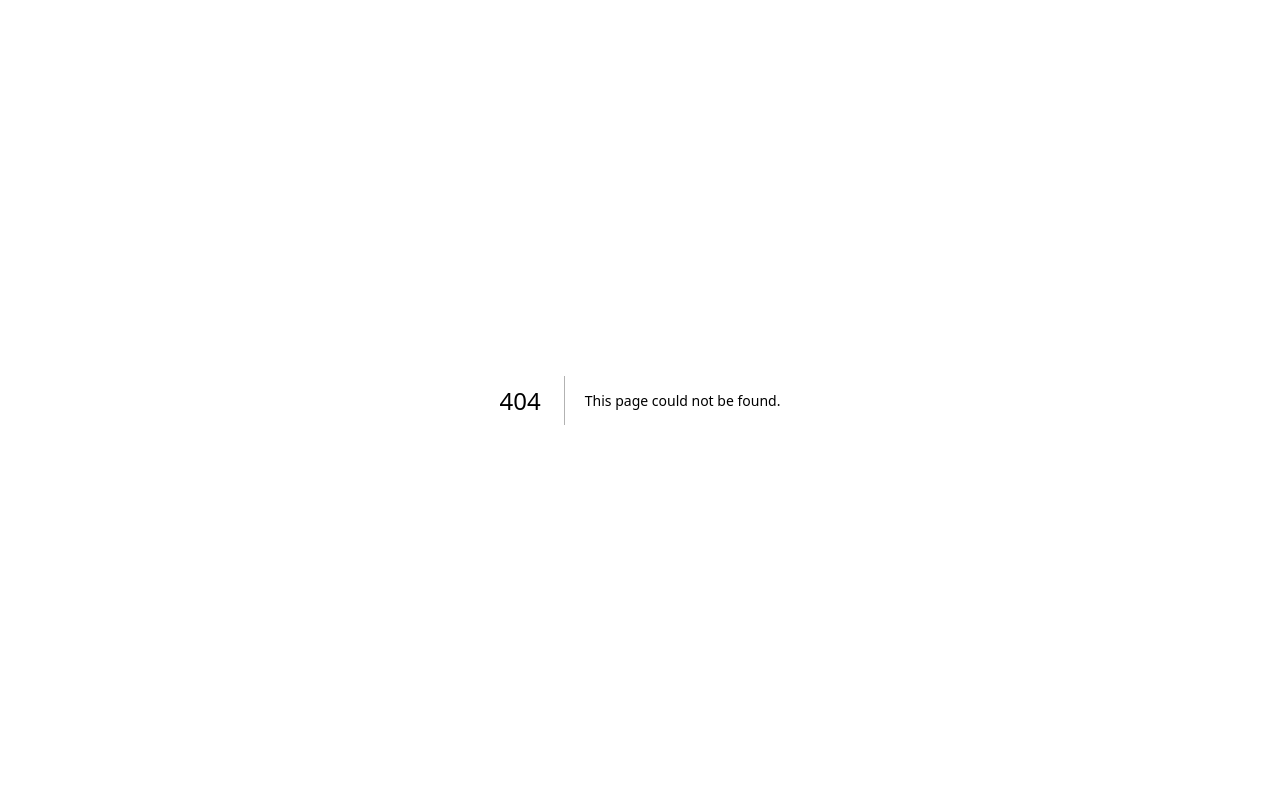
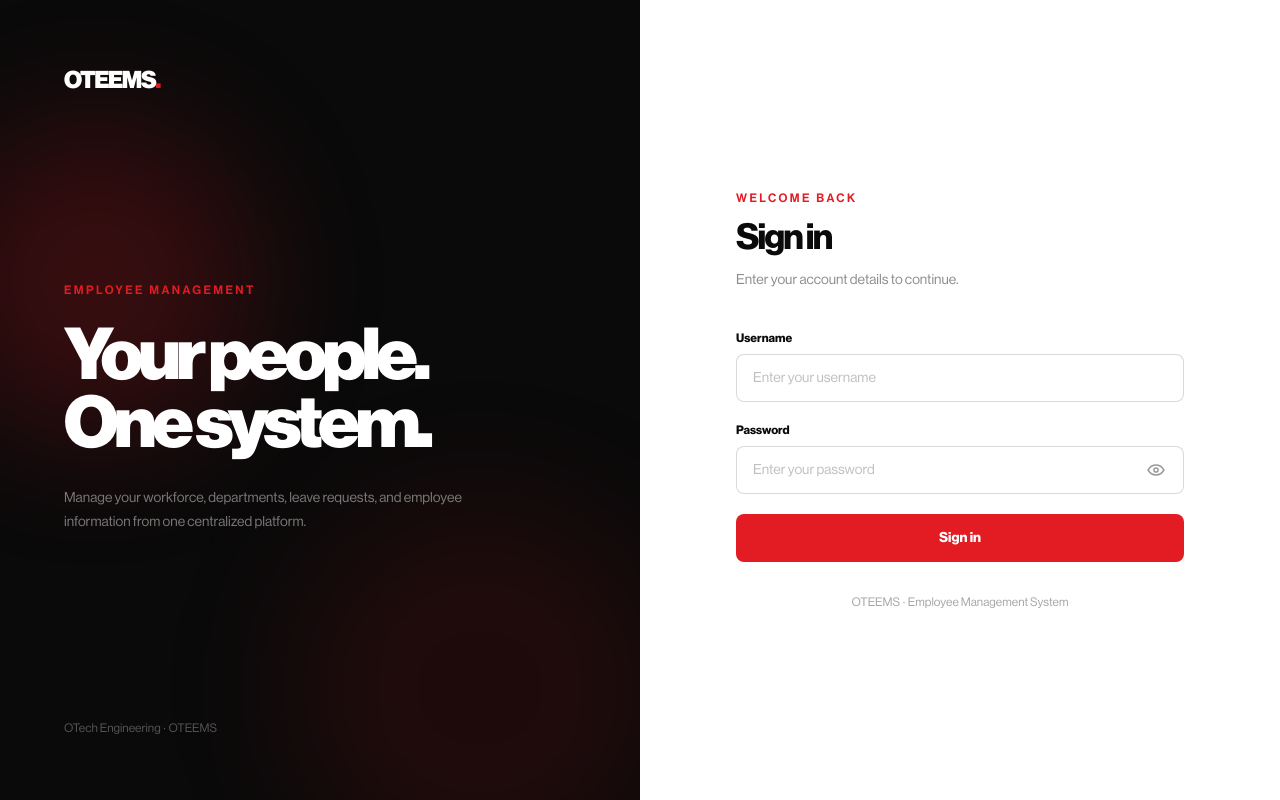
Before and after one commit to kitessafikadu/oteems, a Next.js app in the folder web/: page /login in a window 1280 px wide. Before the commit this address had no page. Built offline with nearby package versions, Linux system fonts and the light colour scheme.

Commit message:
feat(web):add login page to the web app

```diff
--- /dev/null
+++ b/web/app/login/page.tsx
@@ -0,0 +1,246 @@
+"use client";
+
+import Link from "next/link";
+import { FormEvent, useState } from "react";
+import { useRouter } from "next/navigation";
+
+import { login } from "@/lib/api/auth";
+import { setAccessToken } from "@/lib/auth";
+
+export default function LoginPage() {
+  const router = useRouter();
+
+  const [username, setUsername] = useState("");
+  const [password, setPassword] = useState("");
+  const [showPassword, setShowPassword] = useState(false);
+
+  const [loading, setLoading] = useState(false);
+  const [error, setError] = useState("");
+
+  async function handleSubmit(event: FormEvent<HTMLFormElement>) {
+    event.preventDefault();
+
+    setError("");
+    setLoading(true);
+
+    try {
+      const response = await login({
+        username,
+        password,
+      });
+
+      setAccessToken(response.accessToken);
+
+      router.replace("/dashboard");
+    } catch (error) {
+      setError(
+        error instanceof Error
+          ? error.message
+          : "Invalid username or password.",
+      );
+    } finally {
+      setLoading(false);
+    }
+  }
+
+  return (
+    <main className="min-h-screen bg-white text-oteems-black">
+      <div className="grid min-h-screen lg:grid-cols-2">
+        {/* Left Side */}
+        <section className="relative hidden overflow-hidden bg-oteems-black lg:flex">
+          <div className="absolute inset-0">
+            <div className="absolute left-[-10%] top-[15%] h-80 w-80 rounded-full bg-oteems-red/20 blur-3xl" />
+
+            <div className="absolute bottom-[-10%] right-[-5%] h-96 w-96 rounded-full bg-oteems-red/10 blur-3xl" />
+          </div>
+
+          <div className="relative flex w-full flex-col justify-between p-12 xl:p-16">
+            <Link
+              href="/"
+              className="text-2xl font-black tracking-[-0.06em] text-white"
+            >
+              OTEEMS<span className="text-oteems-red">.</span>
+            </Link>
+
+            <div className="max-w-xl">
+              <p className="text-xs font-medium uppercase tracking-[0.2em] text-oteems-red">
+                Employee Management
+              </p>
+
+              <h1 className="mt-6 text-5xl font-black leading-[0.95] tracking-[-0.06em] text-white xl:text-7xl">
+                Your people.
+                <br />
+                One system.
+              </h1>
+
+              <p className="mt-7 max-w-md text-sm leading-6 text-white/45">
+                Manage your workforce, departments, leave requests, and employee
+                information from one centralized platform.
+              </p>
+            </div>
+
+            <p className="text-xs text-white/30">OTech Engineering · OTEEMS</p>
+          </div>
+        </section>
+
+        {/* Right Side */}
+        <section className="flex min-h-screen flex-col">
+          {/* Mobile Logo */}
+          <div className="flex items-center p-6 lg:hidden">
+            <Link href="/" className="text-xl font-black tracking-[-0.06em]">
+              OTEEMS<span className="text-oteems-red">.</span>
+            </Link>
+          </div>
+
+          {/* Login Form */}
+          <div className="flex flex-1 items-center justify-center px-6 py-12">
+            <div className="w-full max-w-md">
+              {/* Header */}
+              <div className="mb-10">
+                <p className="text-xs font-medium uppercase tracking-[0.2em] text-oteems-red">
+                  Welcome back
+                </p>
+
+                <h2 className="mt-3 text-4xl font-bold tracking-[-0.05em]">
+                  Sign in
+                </h2>
+
+                <p className="mt-3 text-sm text-black/45">
+                  Enter your account details to continue.
+                </p>
+              </div>
+
+              {/* Form */}
+              <form onSubmit={handleSubmit} className="space-y-5">
+                {/* Username */}
+                <div>
+                  <label
+                    htmlFor="username"
+                    className="mb-2 block text-xs font-semibold"
+                  >
+                    Username
+                  </label>
+
+                  <input
+                    id="username"
+                    name="username"
+                    type="text"
+                    value={username}
+                    onChange={(event) => setUsername(event.target.value)}
+                    placeholder="Enter your username"
+                    autoComplete="username"
+                    required
+                    className="h-12 w-full rounded-lg border border-black/15 bg-white px-4 text-sm outline-none transition-colors placeholder:text-black/25 focus:border-oteems-red"
+                  />
+                </div>
+
+                {/* Password */}
+                <div>
+                  <label
+                    htmlFor="password"
+                    className="mb-2 block text-xs font-semibold"
+                  >
+                    Password
+                  </label>
+
+                  <div className="relative">
+                    <input
+                      id="password"
+                      name="password"
+                      type={showPassword ? "text" : "password"}
+                      value={password}
+                      onChange={(event) => setPassword(event.target.value)}
+                      placeholder="Enter your password"
+                      autoComplete="current-password"
+                      required
+                      className="h-12 w-full rounded-lg border border-black/15 bg-white px-4 pr-12 text-sm outline-none transition-colors placeholder:text-black/25 focus:border-oteems-red"
+                    />
+
+                    {/* Show / Hide Password */}
+                    <button
+                      type="button"
+                      onClick={() => setShowPassword((current) => !current)}
+                      aria-label={
+                        showPassword ? "Hide password" : "Show password"
+                      }
+                      className="absolute right-3 top-1/2 flex h-8 w-8 -translate-y-1/2 items-center justify-center rounded-md text-black/40 transition-colors hover:bg-black/5 hover:text-black"
+                    >
+                      {showPassword ? (
+                        <svg
+                          xmlns="http://www.w3.org/2000/svg"
+                          viewBox="0 0 24 24"
+                          fill="none"
+                          stroke="currentColor"
+                          strokeWidth="1.8"
+                          className="h-5 w-5"
+                        >
+                          <path
+                            strokeLinecap="round"
+                            strokeLinejoin="round"
+                            d="M3 3l18 18"
+                          />
+
+                          <path
+                            strokeLinecap="round"
+                            strokeLinejoin="round"
+                            d="M10.58 10.58a2 2 0 002.84 2.84"
+                          />
+
+                          <path
+                            strokeLinecap="round"
+                            strokeLinejoin="round"
+                            d="M9.88 4.24A10.5 10.5 0 0112 4c5 0 8.5 4 9.5 8-1 2-4.5 6-9.5 6-1.7 0-3.2-.45-4.45-1.15"
+                          />
+                        </svg>
+                      ) : (
+                        <svg
+                          xmlns="http://www.w3.org/2000/svg"
+                          viewBox="0 0 24 24"
+                          fill="none"
+                          stroke="currentColor"
+                          strokeWidth="1.8"
+                          className="h-5 w-5"
+                        >
+                          <path
+                            strokeLinecap="round"
+                            strokeLinejoin="round"
+                            d="M2.5 12s3.5-6 9.5-6 9.5 6 9.5 6-3.5 6-9.5 6-9.5-6-9.5-6z"
+                          />
+
+                          <circle cx="12" cy="12" r="2.5" />
+                        </svg>
+                      )}
+                    </button>
+                  </div>
+                </div>
+
+                {/* Error */}
+                {error && (
+                  <div
+                    role="alert"
+                    className="rounded-lg border border-red-200 bg-red-50 px-4 py-3 text-xs text-red-700"
+                  >
+                    {error}
+                  </div>
+                )}
+
+                {/* Submit */}
+                <button
+                  type="submit"
+                  disabled={loading}
+                  className="h-12 w-full rounded-lg bg-oteems-red text-sm font-semibold text-white transition-colors hover:bg-oteems-red-dark disabled:cursor-not-allowed disabled:opacity-60"
+                >
+                  {loading ? "Signing in..." : "Sign in"}
+                </button>
+              </form>
+
+              <p className="mt-8 text-center text-xs text-black/35">
+                OTEEMS · Employee Management System
+              </p>
+            </div>
+          </div>
+        </section>
+      </div>
+    </main>
+  );
+}
```
